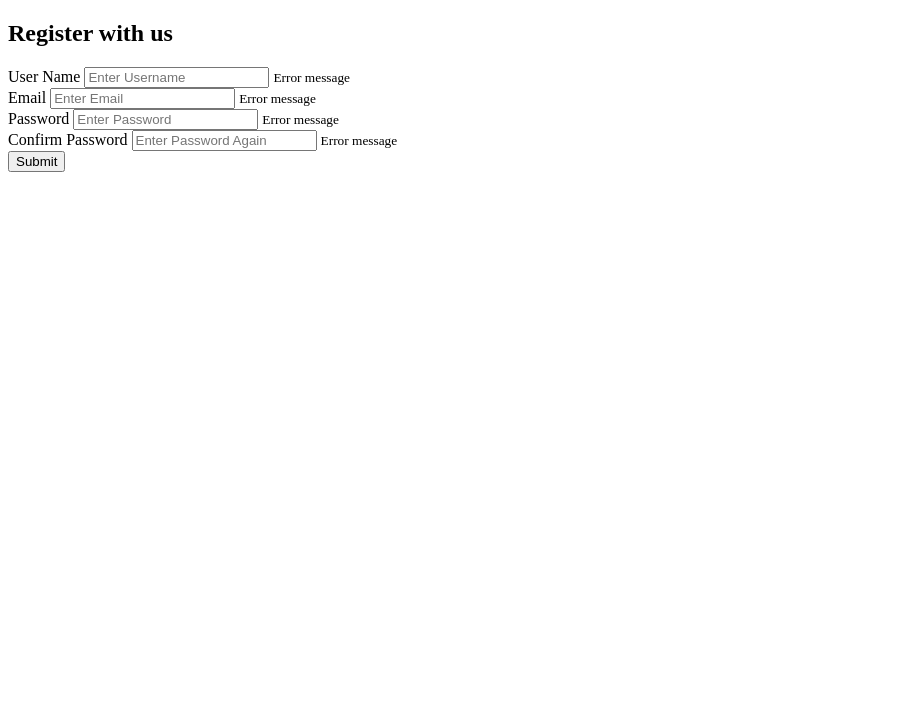
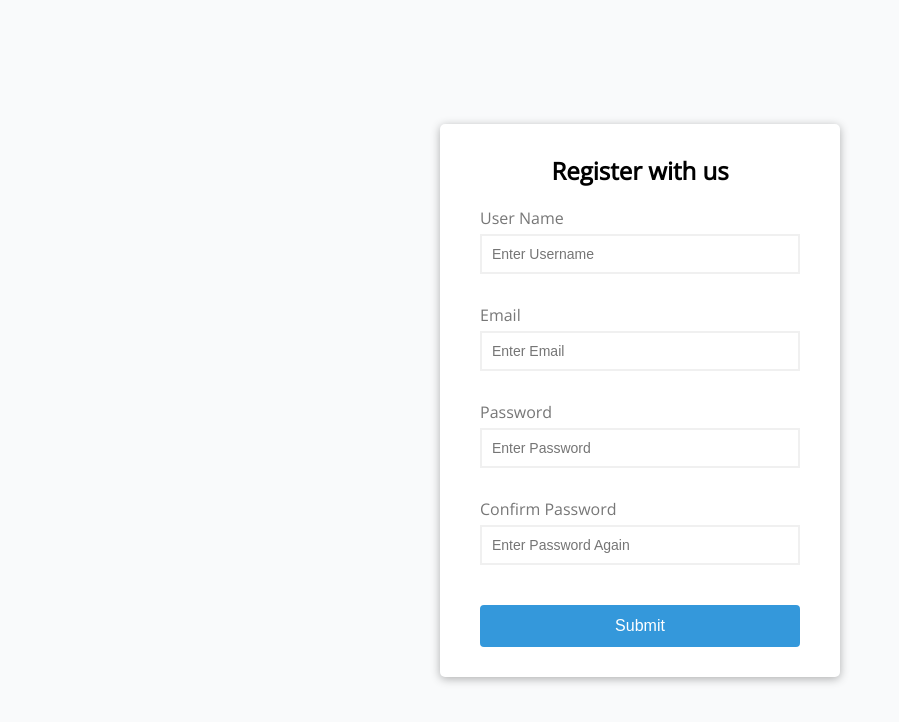
Before and after one commit to poorna99122/20-Web-Projects-With-Vanilla-JavaScript, a plain HTML site: page FormValidator/index.html in a window 1280 px wide. Shown: the whole page, without its empty margins (0-899 px from the left). Drawn offline with nearby package versions, Linux system fonts and the light colour scheme.

Commit message:
added css to the form

```diff
--- a/FormValidator/script.js
+++ b/FormValidator/script.js
@@ -0,0 +1,19 @@
+const form = document.getElementById("form");
+const userName = document.getElementById("userName");
+const password = document.getElementById("password");
+const confirmPassword = document.getElementById("confirmPassword");
+const email = document.getElementById("email");
+
+//This addEventListener is taking 2 things first is the event we want to listen for and a function
+form.addEventListener("submit", function (e) {
+  e.preventDefault();
+//   console.log(userName.value);
+
+
+if(userName.value === '' ){
+    alert('UserName is Required');
+}
+
+
+
+});
--- a/FormValidator/styles.css
+++ b/FormValidator/styles.css
@@ -0,0 +1,100 @@
+@import url('https://fonts.googleapis.com/css2?family=Open+Sans&display=swap');
+
+
+:root {
+    --success-color:#2ecc71;
+    --error-color:#e74c3c;
+}
+
+
+*{
+    box-sizing: border-box;
+}
+
+
+body{
+    background-color: #f9fafb;
+    font-family: 'Open Sans', sans-serif;
+    display: flex;
+    align-items: center;
+    justify-content: center;
+    min-height: 100vh;
+    margin: 0;
+}
+
+.container{
+    background-color: #fff;
+    border-radius: 5px;
+    box-shadow: 0 2px 10px rgba(0, 0, 0, 0.3);
+    width: 400px;
+}
+
+h2{
+text-align: center;
+margin: 0 0 20px;
+}
+
+.form{
+    padding: 30px 40px;
+}
+
+.form-control {
+    margin-bottom: 10px;
+    padding-bottom: 20px;
+    position: relative;
+}
+
+.form-control label {
+    color: #777;
+    display: block;
+    margin-bottom: 5px;
+
+}
+
+.form-control input {
+    border: 2px solid #f0f0f0;
+    display: block;
+    width: 100%;
+    padding: 10px;
+    font-size: 14px;
+}
+
+
+.form-control input :focus {
+    outline: 0;
+    border-color: #777;
+}
+
+.form-control.success input {
+    border-color: var(--success-color);
+}
+
+.form-control.error input {
+    border-color: var(--error-color);
+}
+
+.form-control small {
+    color: var(--error-color) ;
+    position: absolute;
+    bottom: 0;
+    left: 0;
+    visibility: hidden;
+    /* display: none; */
+}
+
+.form-control.error small {
+    visibility: visible;
+}
+
+.form button {
+    cursor: pointer;
+    background-color: #3498db;
+    border: 2px solid #3498db;
+    border-radius: 4px;
+    color: #fff;
+    display: block;
+    font-size: 16px;
+    padding: 10px;
+    margin-top: 20px;
+    width: 100%;
+}
```
Also changed, not shown: FormValidator/index.html (+1 -1 lines).
